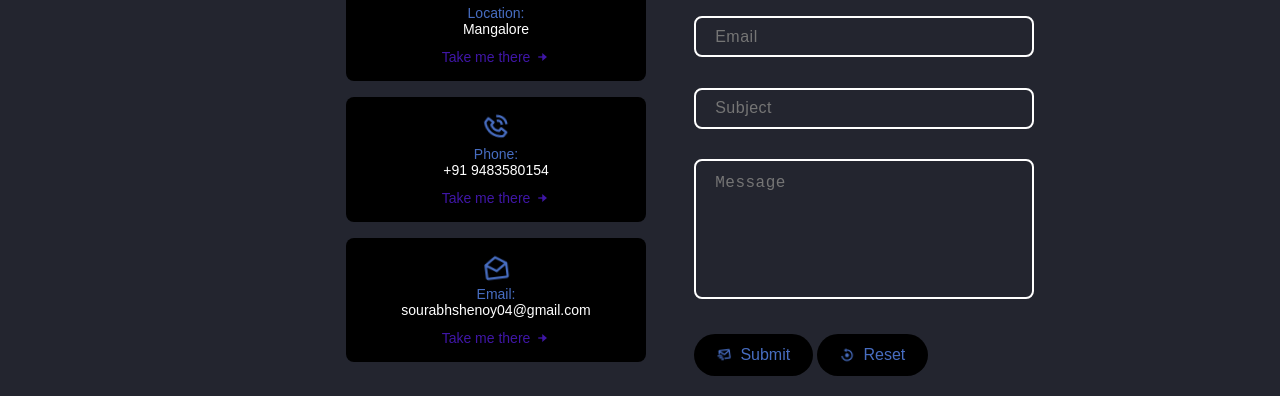
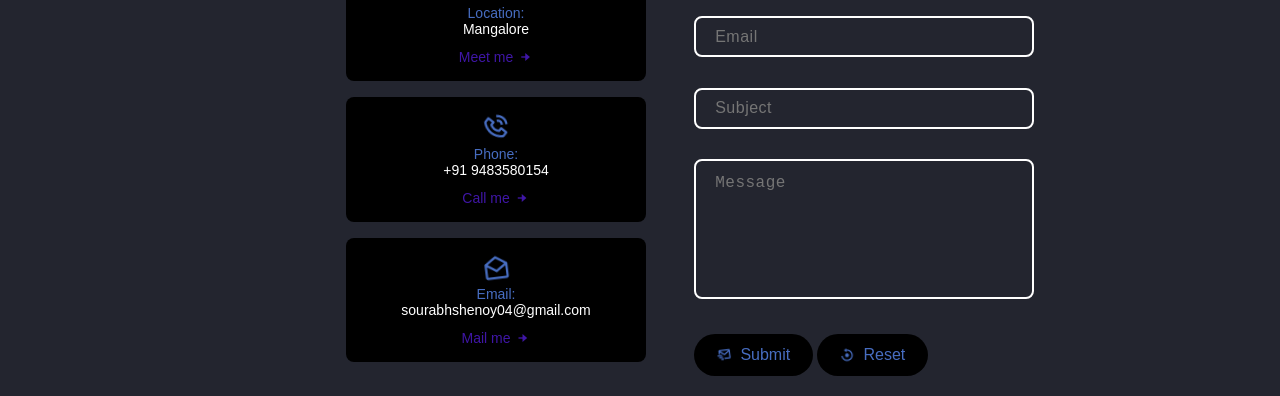
Before and after one commit to sourabhshenoy04/personal_portfolio, a plain HTML site: page index.html in a window 1280 px wide. Shown: the part 3688-4084 px from the top of the page. Drawn offline with nearby package versions, Linux system fonts and the light colour scheme.

Commit message:
Update index.html

```diff
--- a/index.html
+++ b/index.html
@@ -392,7 +392,7 @@
                             <span class="contact_card-data">Mangalore</span>
                             <a href="https://goo.gl/maps/y4Fag5Quix8YVrud9" target="_blank"><span
                                     class="contact_button">
-                                    Take me there<i class='bx bxs-right-arrow-alt contact_button-icon'></i>
+                                    Meet me <i class='bx bxs-right-arrow-alt contact_button-icon'></i>
                                 </span></a>
                         </div>
                         <div class="contact_card">
@@ -400,7 +400,7 @@
                             <h3 class="contact_card-title">Phone:</h3>
                             <span class="contact_card-data">+91 9483580154</span>
                             <a href="tel:+919483580154" target="_blank"><span class="contact_button">
-                                    Take me there<i class='bx bxs-right-arrow-alt contact_button-icon'></i>
+                                    Call me<i class='bx bxs-right-arrow-alt contact_button-icon'></i>
                                 </span></a>
                         </div>
                         <div class="contact_card">
@@ -408,7 +408,7 @@
                             <h3 class="contact_card-title">Email:</h3>
                             <span class="contact_card-data">sourabhshenoy04@gmail.com</span>
                             <a href="mailto:sourabhshenoy04@gmail.com" target="_blank"><span class="contact_button">
-                                    Take me there<i class='bx bxs-right-arrow-alt contact_button-icon'></i>
+                                    Mail me <i class='bx bxs-right-arrow-alt contact_button-icon'></i>
                                 </span></a>
                         </div>
                     </div>
```
